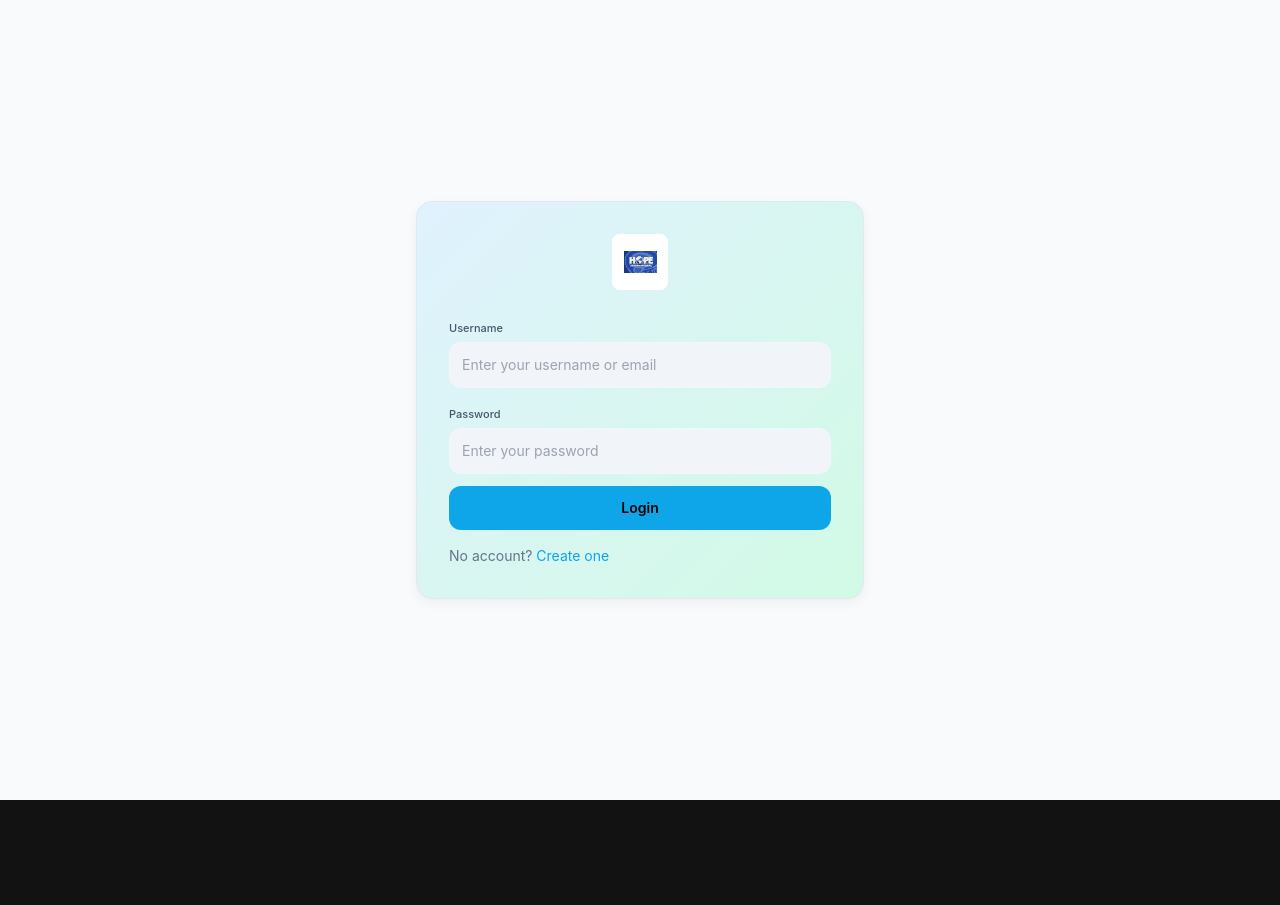
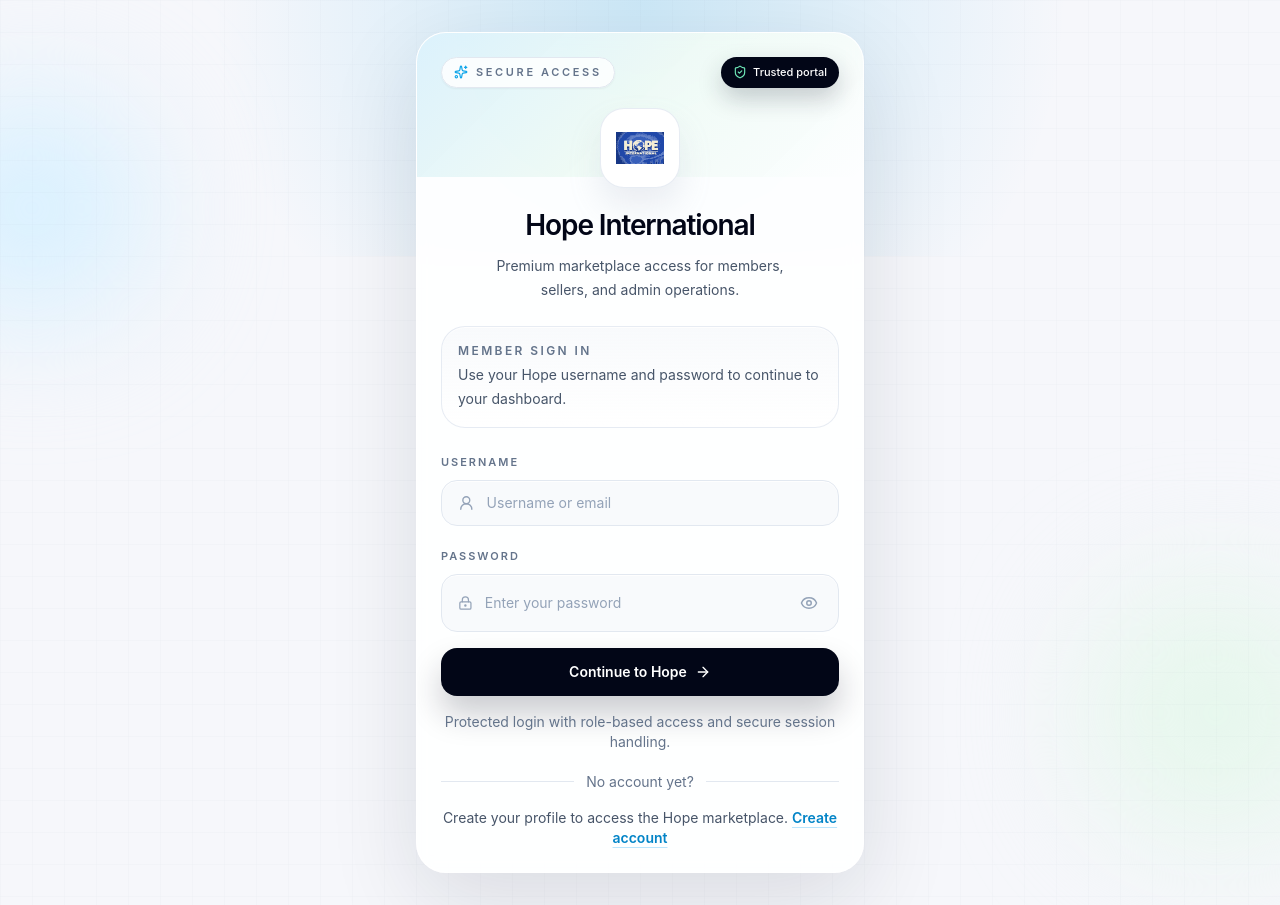
Before and after one commit to mass-code0786/hope-international, a Next.js app in the folder frontend/: page /login in a window 1280 px wide. Before the commit the page ends 800 px from the top, so only its background shows below. Built offline with nearby package versions, Linux system fonts and the light colour scheme; no server answers.

Commit message:
login page

```diff
--- a/frontend/app/(auth)/layout.jsx
+++ b/frontend/app/(auth)/layout.jsx
@@ -1,7 +1,13 @@
 export default function AuthLayout({ children }) {
   return (
-    <div className="min-h-screen bg-bg p-4 md:flex md:items-center md:justify-center">
-      <div className="mx-auto w-full max-w-md">{children}</div>
+    <div className="relative min-h-screen overflow-hidden bg-[#f6f7fb] px-4 py-6 sm:px-6 sm:py-8 md:flex md:items-center md:justify-center">
+      <div className="pointer-events-none absolute inset-0">
+        <div className="absolute inset-x-0 top-0 h-64 bg-[radial-gradient(circle_at_top,_rgba(14,165,233,0.18),_transparent_62%)]" />
+        <div className="absolute -left-20 top-24 h-56 w-56 rounded-full bg-[#d7f0ff] blur-3xl" />
+        <div className="absolute -right-16 bottom-16 h-64 w-64 rounded-full bg-[#e6f7ec] blur-3xl" />
+        <div className="absolute inset-0 opacity-[0.45]" style={{ backgroundImage: 'linear-gradient(rgba(148,163,184,0.08) 1px, transparent 1px), linear-gradient(90deg, rgba(148,163,184,0.08) 1px, transparent 1px)', backgroundSize: '32px 32px' }} />
+      </div>
+      <div className="relative mx-auto w-full max-w-md">{children}</div>
     </div>
   );
 }
--- a/frontend/app/(auth)/login/page.jsx
+++ b/frontend/app/(auth)/login/page.jsx
@@ -3,6 +3,7 @@
 import { useState } from 'react';
 import Link from 'next/link';
 import { useRouter } from 'next/navigation';
+import { ArrowRight, Eye, EyeOff, LockKeyhole, ShieldCheck, Sparkles, User2 } from 'lucide-react';
 import { useAuthMutations } from '@/hooks/useAuthMutations';
 import toast from 'react-hot-toast';
 import Logo from '@/components/common/Logo';
@@ -12,6 +13,7 @@ export default function LoginPage() {
   const router = useRouter();
   const { loginMutation, error, setError } = useAuthMutations();
   const [form, setForm] = useState({ username: '', password: '' });
+  const [showPassword, setShowPassword] = useState(false);
 
   async function onSubmit(e) {
     e.preventDefault();
@@ -38,40 +40,99 @@ export default function LoginPage() {
   }
 
   return (
-    <div className="card-surface p-6 md:p-8">
-      <div className="mb-6 flex justify-center">
-        <div className="rounded-lg bg-white p-2 dark:bg-neutral-900">
-          <Logo />
+    <div className="relative overflow-hidden rounded-[30px] border border-white/70 bg-white/90 p-5 shadow-[0_28px_90px_rgba(15,23,42,0.12)] backdrop-blur xl:p-6">
+      <div className="pointer-events-none absolute inset-x-0 top-0 h-36 bg-[linear-gradient(135deg,rgba(14,165,233,0.14),rgba(34,197,94,0.06),transparent)]" />
+
+      <div className="relative">
+        <div className="mb-5 flex justify-between gap-3">
+          <span className="inline-flex items-center gap-2 rounded-full border border-slate-200 bg-white/80 px-3 py-1.5 text-[11px] font-semibold uppercase tracking-[0.24em] text-slate-500 shadow-sm">
+            <Sparkles size={14} className="text-sky-500" />
+            Secure access
+          </span>
+          <span className="inline-flex items-center gap-1.5 rounded-full bg-slate-950 px-3 py-1.5 text-[11px] font-medium text-white shadow-[0_10px_24px_rgba(15,23,42,0.22)]">
+            <ShieldCheck size={14} className="text-emerald-300" />
+            Trusted portal
+          </span>
         </div>
+
+        <div className="mb-6 flex flex-col items-center text-center">
+          <div className="mb-4 flex h-20 w-20 items-center justify-center rounded-[24px] border border-slate-200/80 bg-white shadow-[0_18px_32px_rgba(148,163,184,0.18)]">
+            <Logo size={58} />
           </div>
-      <form onSubmit={onSubmit} className="space-y-3">
-        <label className="block space-y-1">
-          <span className="text-[11px] font-medium text-slate-600">Username</span>
+          <h1 className="text-[1.75rem] font-semibold tracking-[-0.04em] text-slate-950">Hope International</h1>
+          <p className="mt-2 max-w-xs text-sm leading-6 text-slate-600">Premium marketplace access for members, sellers, and admin operations.</p>
+        </div>
+
+        <div className="mb-5 rounded-[24px] border border-slate-200/80 bg-[linear-gradient(180deg,rgba(248,250,252,0.95),rgba(255,255,255,0.82))] p-4 shadow-[inset_0_1px_0_rgba(255,255,255,0.9)]">
+          <p className="text-xs font-semibold uppercase tracking-[0.2em] text-slate-500">Member sign in</p>
+          <p className="mt-1 text-sm leading-6 text-slate-600">Use your Hope username and password to continue to your dashboard.</p>
+        </div>
+
+        <form onSubmit={onSubmit} className="space-y-4">
+          <label className="block space-y-2">
+            <span className="text-[11px] font-semibold uppercase tracking-[0.18em] text-slate-500">Username</span>
+            <div className="flex items-center gap-3 rounded-2xl border border-slate-200 bg-slate-50/90 px-4 py-3 shadow-[inset_0_1px_0_rgba(255,255,255,0.9)] transition focus-within:border-sky-300 focus-within:bg-white focus-within:shadow-[0_0_0_4px_rgba(14,165,233,0.12)]">
+              <User2 size={18} className="text-slate-400" />
               <input
-            className="w-full rounded-xl border border-white/10 bg-cardSoft p-3 text-sm"
-            placeholder="Enter your username or email"
+                className="w-full bg-transparent text-sm text-slate-900 outline-none placeholder:text-slate-400"
+                placeholder="Username or email"
                 required
                 value={form.username}
                 onChange={(e) => setForm((p) => ({ ...p, username: e.target.value }))}
               />
+            </div>
           </label>
 
-        <label className="block space-y-1">
-          <span className="text-[11px] font-medium text-slate-600">Password</span>
+          <label className="block space-y-2">
+            <span className="text-[11px] font-semibold uppercase tracking-[0.18em] text-slate-500">Password</span>
+            <div className="flex items-center gap-3 rounded-2xl border border-slate-200 bg-slate-50/90 px-4 py-3 shadow-[inset_0_1px_0_rgba(255,255,255,0.9)] transition focus-within:border-sky-300 focus-within:bg-white focus-within:shadow-[0_0_0_4px_rgba(14,165,233,0.12)]">
+              <LockKeyhole size={18} className="text-slate-400" />
               <input
-            className="w-full rounded-xl border border-white/10 bg-cardSoft p-3 text-sm"
+                className="w-full bg-transparent text-sm text-slate-900 outline-none placeholder:text-slate-400"
                 placeholder="Enter your password"
-            type="password"
+                type={showPassword ? 'text' : 'password'}
                 required
                 value={form.password}
                 onChange={(e) => setForm((p) => ({ ...p, password: e.target.value }))}
               />
+              <button
+                type="button"
+                aria-label={showPassword ? 'Hide password' : 'Show password'}
+                className="inline-flex h-8 w-8 items-center justify-center rounded-full text-slate-400 transition hover:bg-slate-200/70 hover:text-slate-700"
+                onClick={() => setShowPassword((value) => !value)}
+              >
+                {showPassword ? <EyeOff size={18} /> : <Eye size={18} />}
+              </button>
+            </div>
           </label>
 
-        {error ? <p className="text-xs text-danger">{error}</p> : null}
-        <button disabled={loginMutation.isPending} className="w-full rounded-xl bg-accent py-3 text-sm font-semibold text-black">{loginMutation.isPending ? 'Signing in...' : 'Login'}</button>
+          {error ? <p className="rounded-2xl border border-red-100 bg-red-50 px-4 py-3 text-sm text-danger">{error}</p> : null}
+
+          <button
+            disabled={loginMutation.isPending}
+            className="inline-flex w-full items-center justify-center gap-2 rounded-2xl bg-slate-950 px-4 py-3.5 text-sm font-semibold text-white shadow-[0_18px_32px_rgba(15,23,42,0.22)] transition hover:bg-slate-900 disabled:cursor-not-allowed disabled:opacity-70"
+          >
+            {loginMutation.isPending ? 'Signing in...' : 'Continue to Hope'}
+            {!loginMutation.isPending ? <ArrowRight size={16} /> : null}
+          </button>
         </form>
-      <p className="mt-4 text-sm text-muted">No account? <Link href="/register" className="text-accent">Create one</Link></p>
+
+        <p className="mt-4 text-center text-sm text-slate-500">Protected login with role-based access and secure session handling.</p>
+
+        <div className="mt-5 flex items-center justify-center gap-3 text-center text-sm text-slate-500">
+          <span className="h-px flex-1 bg-slate-200" />
+          <span>No account yet?</span>
+          <span className="h-px flex-1 bg-slate-200" />
+        </div>
+
+        <p className="mt-4 text-center text-sm text-slate-600">
+          Create your profile to access the Hope marketplace.
+          {' '}
+          <Link href="/register" className="font-semibold text-sky-600 underline decoration-sky-200 underline-offset-4 transition hover:text-sky-700">
+            Create account
+          </Link>
+        </p>
+      </div>
     </div>
   );
 }
```
Lines whose indentation alone changed are shown as unchanged.
